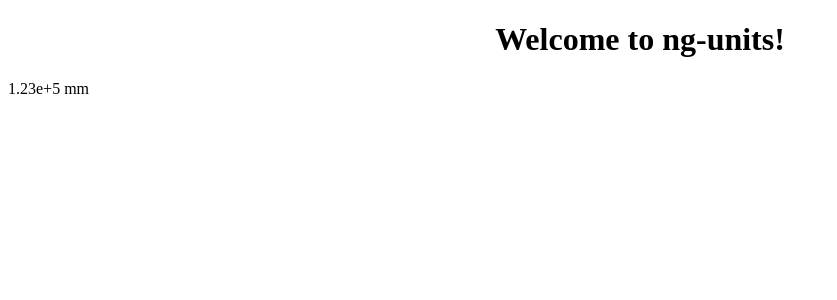
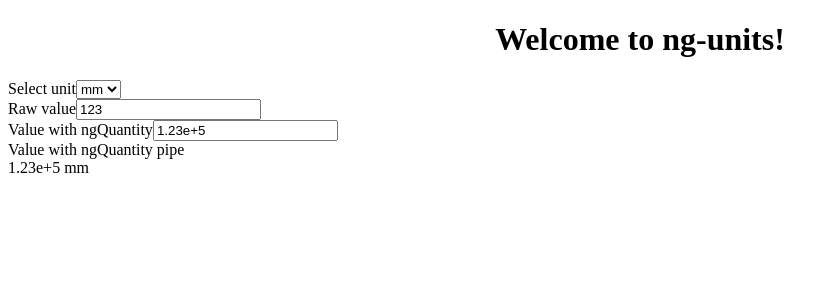
Before and after one commit to hansmaad/ng-units, an Angular app: page / in a window 1280 px wide. Shown: the top 300 px of the page, without its empty margins (0-837 px from the left). Built offline with nearby package versions, Linux system fonts and the light colour scheme.

Commit message:
Add ngQuantity directive

```diff
--- a/public_api.ts
+++ b/public_api.ts
@@ -1,4 +1,7 @@
 export * from './src/app/modules/ng-units/ng-units.module';
+export * from './src/app/modules/ng-units/quantity.pipe';
+export * from './src/app/modules/ng-units/quantity.directive';
+export * from './src/app/modules/ng-units/quantity.service';
 export * from './src/app/modules/ng-units/unit';
 export * from './src/app/modules/ng-units/quantity';
 export * from './src/app/modules/ng-units/formatters';
--- a/src/app/app.component.html
+++ b/src/app/app.component.html
@@ -5,4 +5,24 @@
   </h1>
 </div>
 <h2></h2>
-<div id="pipe-test-1">{{ "123" | ngQuantity:quantity:true }}</div>
+
+<div class="form-group">
+    <label for="select-unit">Select unit</label>
+    <select class="form-control"  id="select-unit" [(ngModel)]="quantity.unit" name="unit">
+      <option *ngFor="let u of quantity.units" [ngValue]="u">{{u.symbol}}</option>
+    </select>
+</div>
+<div class="form-group">
+    <label for="value-raw">Raw value</label>
+    <input id="value-raw" type="number" [(ngModel)]="value">
+  </div>
+
+<div class="form-group">
+  <label for="value-length">Value with ngQuantity</label>
+  <input id="value-length" type="number" [(ngModel)]="value" [ngQuantity]="quantity">
+</div>
+
+<div class="form-group">
+    <label for="pipe-test-1">Value with ngQuantity pipe</label>
+    <div id="pipe-test-1">{{ value | ngQuantity:quantity:true }}</div>
+</div>
--- a/src/app/app.component.ts
+++ b/src/app/app.component.ts
@@ -9,6 +9,7 @@
 export class AppComponent {
   title = 'ng';
   quantity = new Quantity(length);
+  value = 123;
 
   constructor() {
     this.quantity.selectUnit('mm');
--- a/src/app/app.module.ts
+++ b/src/app/app.module.ts
@@ -1,8 +1,10 @@
 import { BrowserModule } from '@angular/platform-browser';
 import { NgModule } from '@angular/core';
+import { FormsModule } from '@angular/forms';
 
 import { AppComponent } from './app.component';
 import { NgUnitsModule } from '../../public_api';
+
 
 @NgModule({
   declarations: [
@@ -10,6 +12,7 @@
   ],
   imports: [
     BrowserModule,
+    FormsModule,
     NgUnitsModule.forRoot()
   ],
   providers: [],
--- a/src/app/modules/ng-units/ng-units.module.ts
+++ b/src/app/modules/ng-units/ng-units.module.ts
@@ -2,14 +2,16 @@
 import { CommonModule } from '@angular/common';
 import { QuantityPipe } from './quantity.pipe';
 import { QuantityService } from './quantity.service';
+import { QuantityDirective } from './quantity.directive';
 
 @NgModule({
   imports: [
     CommonModule
   ],
-  declarations: [QuantityPipe],
+  declarations: [QuantityPipe, QuantityDirective],
   exports: [
-    QuantityPipe
+    QuantityPipe,
+    QuantityDirective
   ]
 })
 export class NgUnitsModule {
--- /dev/null
+++ b/src/app/modules/ng-units/quantity.directive.ts
@@ -0,0 +1,128 @@
+import {
+  Directive,
+  ElementRef,
+  forwardRef,
+  HostListener,
+  Input,
+  OnInit,
+  DoCheck
+} from '@angular/core';
+
+import { ControlValueAccessor, NG_VALUE_ACCESSOR } from '@angular/forms';
+import { QuantityService } from "./quantity.service";
+import { Quantity } from "./quantity";
+
+
+const CONTROL_VALUE_ACCESSOR = {
+  name: 'ngQuantityValueAccessor',
+  provide: NG_VALUE_ACCESSOR,
+  useExisting: forwardRef(() => QuantityDirective),
+  multi: true
+};
+
+@Directive({
+  selector: '[ngQuantity]',
+  providers: [
+      CONTROL_VALUE_ACCESSOR
+  ]
+})
+export class QuantityDirective implements ControlValueAccessor, OnInit, DoCheck {
+
+  @Input()
+  formControlName: string;
+
+  @Input('ngQuantity')
+  quantityAttr: string | Quantity;
+
+  quantity: Quantity;
+
+  private inputElement: HTMLInputElement;
+  private onTouch: Function;
+  private onModelChange: Function;
+  private currentUnit: string;
+  private currentModelValue;
+
+  constructor(private elementRef: ElementRef, private service: QuantityService) {
+
+  }
+
+  ngOnInit(): void {
+      this.inputElement = this.getInputElement();
+      // this.quantity = typeof this.quantityAttr === 'string' ?
+      //     this.service.getQuantity(this.quantityAttr) : this.quantityAttr;
+
+      this.quantity = this.quantityAttr as Quantity;
+      if (!this.quantity) {
+          throw new Error('Invalid quantity.');
+      }
+  }
+
+  ngDoCheck(): void {
+      let newUnit = this.quantity.unit.symbol;
+      if (newUnit !== this.currentUnit) {
+          this.updateView(this.currentModelValue);
+          this.currentUnit = newUnit;
+      }
+  }
+
+  registerOnTouched(fn) {
+      this.onTouch = fn;
+  }
+
+  registerOnChange(fn) {
+      this.onModelChange = fn;
+  }
+
+
+  // Parser: View to Model
+  @HostListener('input', ['$event'])
+  onControlInput($event: KeyboardEvent) {
+
+      const rawValue: any = this.inputElement.value;
+      const modelValue = this.quantity.toBase(rawValue);
+      this.currentModelValue = modelValue;
+
+      if (this.onTouch) {
+          this.onTouch();
+      }
+
+      if (this.onModelChange) {
+          this.onModelChange(modelValue);
+      }
+
+  }
+
+
+  // Formatter: Model to View
+  writeValue(rawValue: any): void {
+      this.currentModelValue = rawValue;
+      this.updateView(rawValue);
+  }
+
+  private updateView(modelValue: any) {
+      let converted = this.quantity.fromBase(modelValue);
+      if (converted !== null && converted !== undefined) {
+          this.inputElement.value = this.quantity.print(converted, false);
+      }
+      else {
+          this.inputElement.value = null;
+      }
+  }
+
+  private getInputElement(): HTMLInputElement {
+      let input: HTMLInputElement;
+      let element = this.elementRef.nativeElement;
+      if (element.tagName === 'INPUT') {
+          input = element;
+      }
+      else {
+          input = element.querySelector('input');
+      }
+
+      if (!input) {
+          throw new Error('ngQuantity only allowed on inputs or elements containing inputs.');
+      }
+      return input;
+  }
+
+}
```
Also changed, not shown: 3 other files (tests, documents, lock files or other folders).
